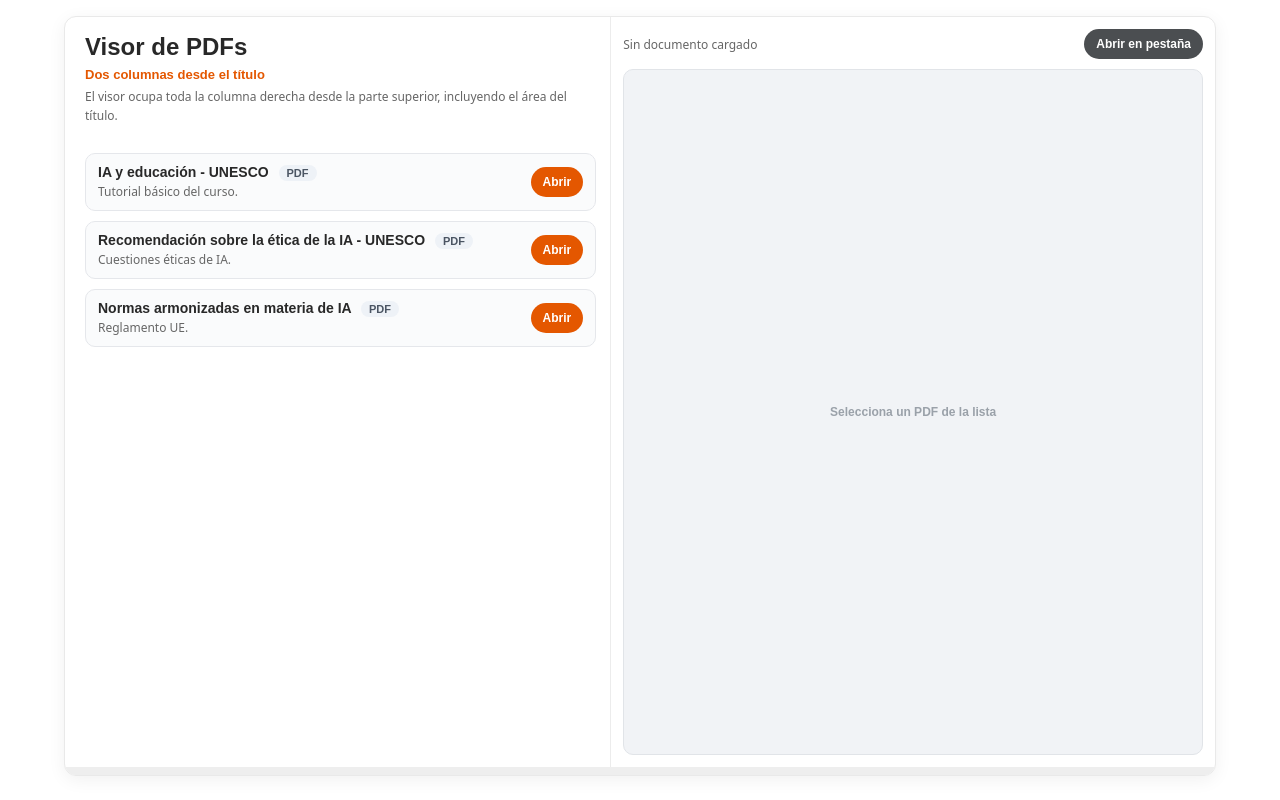
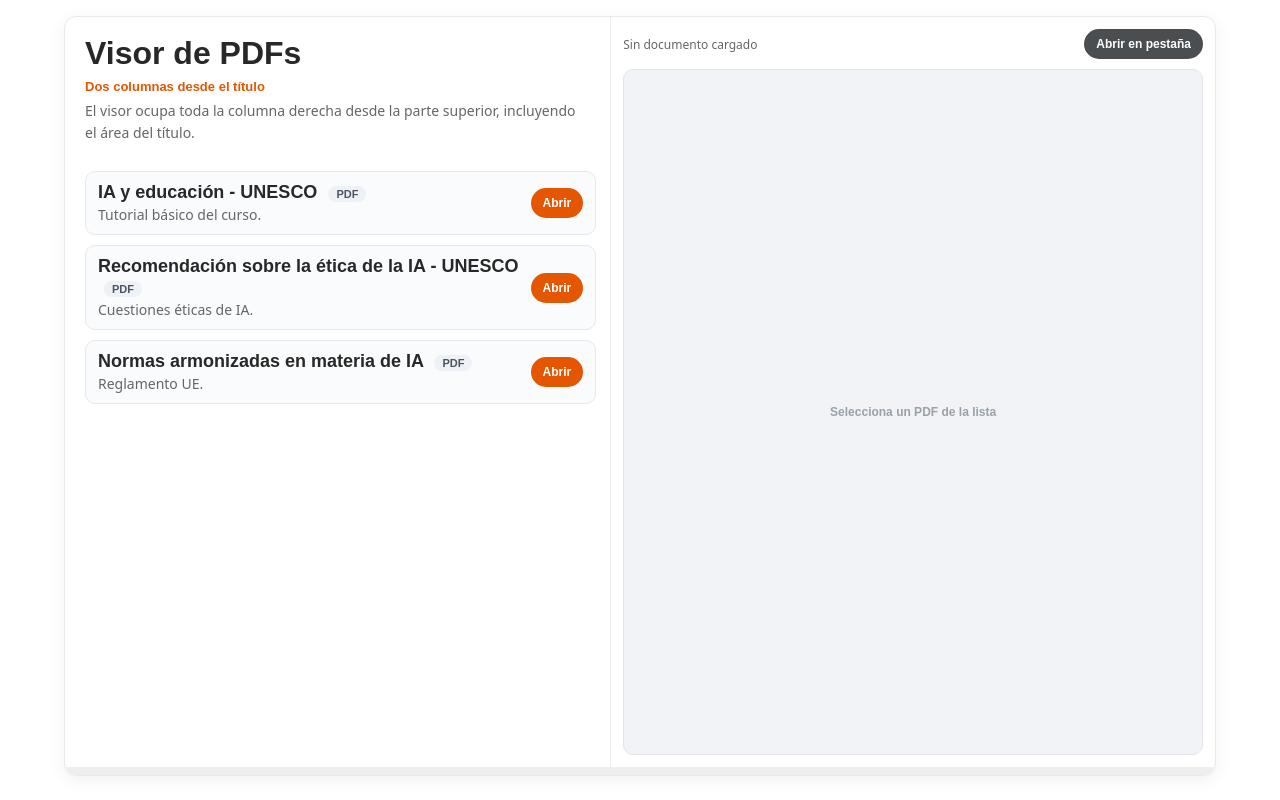
Before and after one commit to productoArukay/certificacion_docente_IA, a plain HTML site: page templates/component_pdf_viewer.html in a window 1280 px wide. Drawn offline with Linux system fonts and the light colour scheme.

Commit message:
style: Se ajustan tamaños de las fuentes con escala 4/3

```diff
--- a/templates/component_pdf_viewer.html
+++ b/templates/component_pdf_viewer.html
@@ -147,6 +147,27 @@
       .left{ border-right:0; border-bottom:1px solid #ececec; padding-right:20px; }
     }
   </style>
+<style id="typography-overrides">
+/* === Escala tipográfica equilibrada (32–24–18–14) + contraste en naranja === */
+body{
+  font-family: system-ui, -apple-system, "Segoe UI", Roboto, "Helvetica Neue", Arial, sans-serif;
+  font-size: 14px; line-height: 1.6;
+}
+h1{ font-size: 32px !important; font-weight: 700; line-height: 1.25; }
+h2{ font-size: 24px !important; font-weight: 700; line-height: 1.25; }
+h3{ font-size: 18px !important; font-weight: 600; line-height: 1.25; }
+p, li{ font-size: 14px !important; }
+
+/* Botones/acentos naranjas: texto siempre blanco */
+[style*="background:#e45700"],
+[style*="background:#E45700"],
+[style*="background:var(--accent)"],
+[style*="background: var(--accent)"],
+.on-accent, .on-accent *{
+  color:#fff !important;
+}
+.btn, .button{ color:#fff !important; }
+</style>
 </head>
 <body>
   <section class="comp-wrap fill-viewport" data-component-id="pdf-002">
@@ -157,7 +178,7 @@
     </header>
 
     <aside class="left" id="list">
-      <div class="doc" data-src="https://firebasestorage.googleapis.com/v0/b/arukay-ls-admin.appspot.com/o/iframes%2F(ES)_2025%20Certificaci%C3%B3n%20docente%20en%20IA%2FS1_Nivel%20A1%2FPDF%2FInteligencia%20artificial_unesco.pdf?alt=media&token=61b28e7a-119e-45ec-af54-41cb0c13b67d" data-title="IA y educación - UNESCO" data-size="1.2 MB">
+      <div class="doc" data-src="c:\Users\crist\Documents\Git_Arukay_2025\Certificacion_Docente\certificacion_docente_IA\Nivel_A1\PDF\2024_Scratch_Nivel_2_Guia_S13_es_actualizado (1).pdf" data-title="IA y educación - UNESCO" data-size="1.2 MB">
         <div>
           <h3>IA y educación - UNESCO <span class="badge">PDF</span></h3>
           <p>Tutorial básico del curso.</p>
@@ -166,7 +187,7 @@
           <button class="btn open">Abrir</button>
         </div>
       </div>
-      <div class="doc" data-src="https://firebasestorage.googleapis.com/v0/b/arukay-ls-admin.appspot.com/o/iframes%2F(ES)_2025%20Certificaci%C3%B3n%20docente%20en%20IA%2FS1_Nivel%20A1%2FPDF%2FRecomendaci%C3%B3n%20sobre.pdf?alt=media&token=42ee27e3-d372-4ab1-b958-1f4adda5d8b5" data-title="Ética de la IA - UNESCO" data-size="850 KB">
+      <div class="doc" data-src="c:\Users\crist\Documents\Git_Arukay_2025\Certificacion_Docente\certificacion_docente_IA\Nivel_A1\PDF\2025_curriculo_certificacion_docente_IA_es.pdf" data-title="Ética de la IA - UNESCO" data-size="850 KB">
         <div>
           <h3>Recomendación sobre la ética de la IA - UNESCO <span class="badge">PDF</span></h3>
           <p>Cuestiones éticas de IA.</p>
@@ -175,7 +196,7 @@
           <button class="btn open">Abrir</button>
         </div>
       </div>
-      <div class="doc" data-src="https://firebasestorage.googleapis.com/v0/b/arukay-ls-admin.appspot.com/o/iframes%2F(ES)_2025%20Certificaci%C3%B3n%20docente%20en%20IA%2FS1_Nivel%20A1%2FPDF%2Fnormas%20armonizadas%20en%20materia%20de%20inteligencia%20artificial.pdf?alt=media&token=da7ff99f-a032-4fef-a053-4d67fc763d4c" data-title="Normas armonizadas de IA - UE" data-size="2.4 MB">
+      <div class="doc" data-src="c:\Users\crist\Documents\Git_Arukay_2025\Certificacion_Docente\certificacion_docente_IA\Nivel_A1\PDF\Convencional_Commits_Guia.pdf" data-title="Normas armonizadas de IA - UE" data-size="2.4 MB">
         <div>
           <h3>Normas armonizadas en materia de IA <span class="badge">PDF</span></h3>
           <p>Reglamento UE.</p>
```
